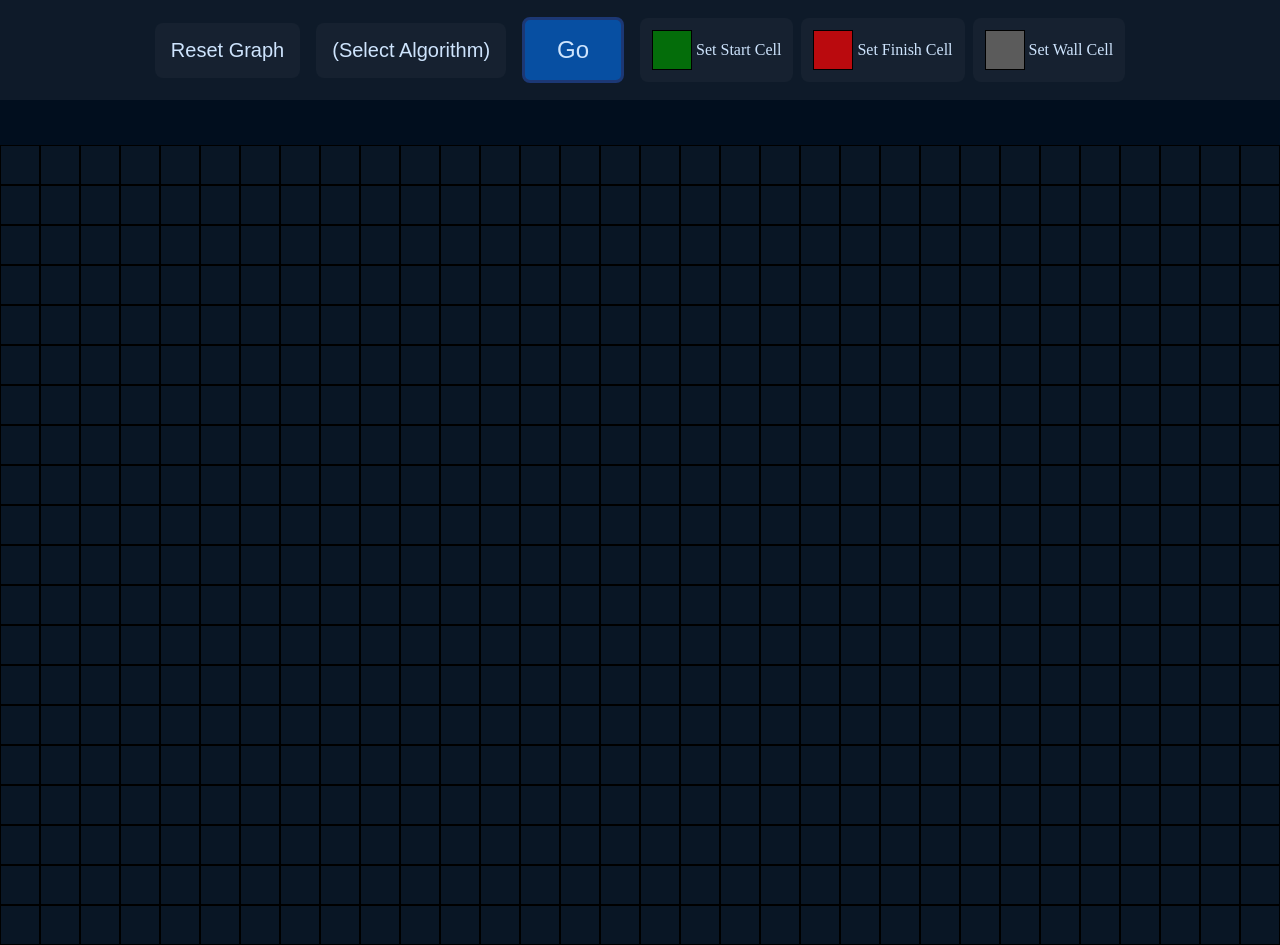
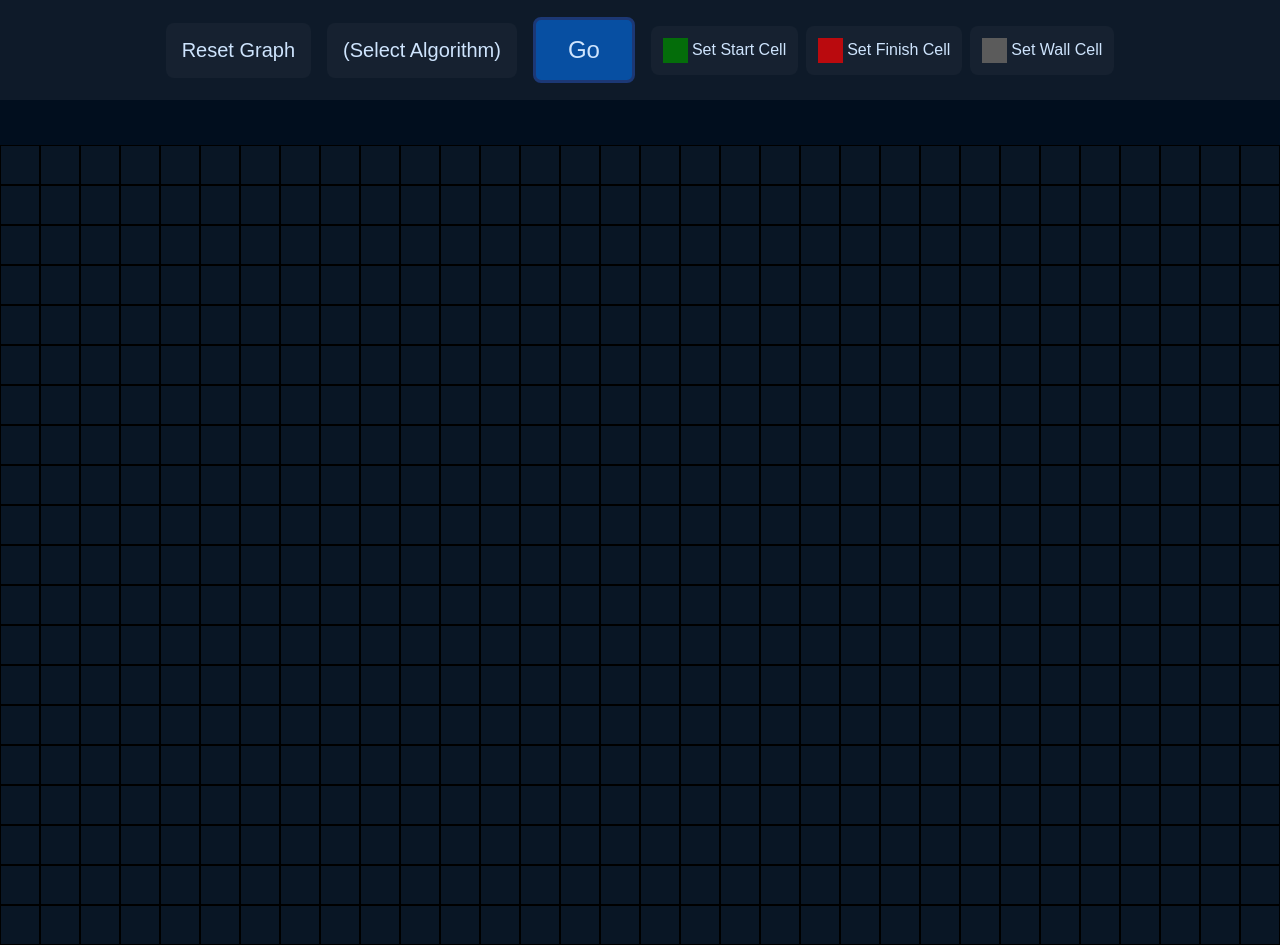
Before and after one commit to NoahBeto/react-typescript-algorithm-visualizer, a React (Vite) app: page / in a window 1280 px wide. Shown: the top 945 px of the page. Built offline with nearby package versions, Linux system fonts and the light colour scheme.

Commit message:
Adjusted cell to place selector

```diff
--- a/src/App.css
+++ b/src/App.css
@@ -101,6 +101,11 @@
   color: var(--text);
 }
 
+.selector-icon {
+  width: 25px;
+  height: 25px;
+}
+
 .selector-highlight {
   background: var(--static25);
 }
--- a/src/App.tsx
+++ b/src/App.tsx
@@ -340,7 +340,7 @@ function App() {
                 handleCellTypeToPlace(CellStyles.Start, CellType.Start)
               }
             >
-              <div className="cell cell-start"></div>
+              <div className="cell-start selector-icon"></div>
               <div>Set Start Cell</div>
             </div>
             <div
@@ -349,7 +349,7 @@ function App() {
                 handleCellTypeToPlace(CellStyles.Finish, CellType.Finish)
               }
             >
-              <div className="cell cell-finish"></div>
+              <div className="cell-finish selector-icon"></div>
               <div>Set Finish Cell</div>
             </div>
             <div
@@ -358,7 +358,7 @@ function App() {
                 handleCellTypeToPlace(CellStyles.Wall, CellType.Wall)
               }
             >
-              <div className="cell cell-wall"></div>
+              <div className="cell-wall selector-icon "></div>
               <div>Set Wall Cell</div>
             </div>
           </div>
--- a/src/index.css
+++ b/src/index.css
@@ -1,5 +1,7 @@
 * {
   box-sizing: border-box;
+  margin: 0;
+  padding: 0;
 }
 
 :root {
@@ -13,8 +15,20 @@
   --static25: rgba(255, 255, 255, 0.25);
 }
 
+/* :root {
+  --bg: #e1eefe;
+  --primary: #5da6f8;
+  --secondary: #9dc9fb;
+  --accent: #0860c4;
+  --text: #021831;
+  --static3: rgba(0, 0, 0, 0.03);
+  --static5: rgba(0, 0, 0, 0.05);
+  --static25: rgba(0, 0, 0, 0.25);
+} */
+
 body {
   height: 100vh;
   background: var(--bg);
   margin: 0;
+  font-family: Arial, sans-serif;
 }
```
